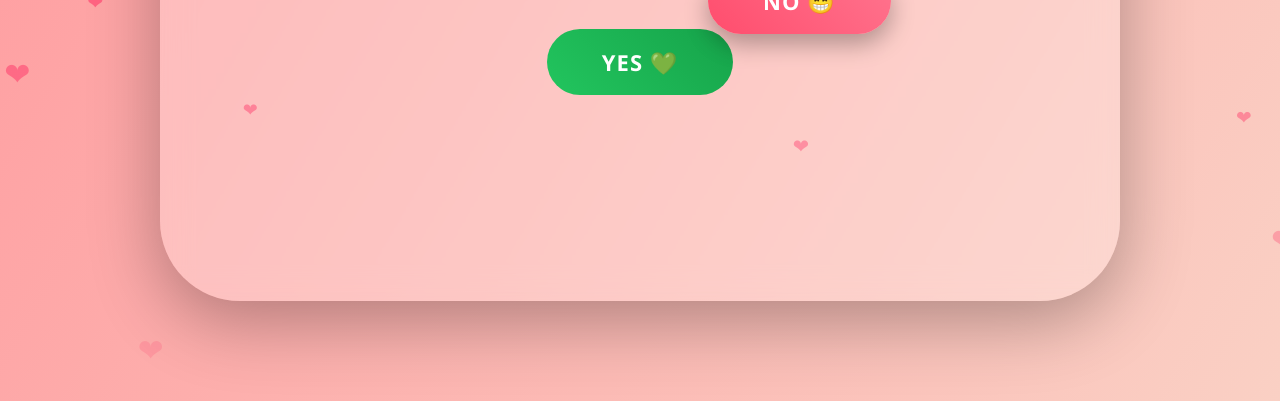
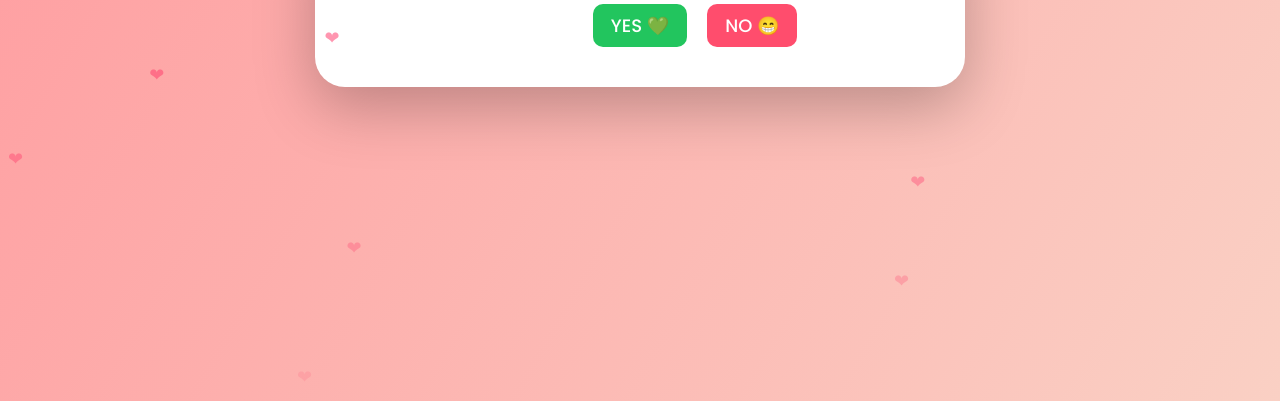
Before and after one commit to GUNTISAICHARAN/Request, a plain HTML site: page index.html in a window 1280 px wide. Shown: the part 399-800 px from the top of the page. Drawn offline with Linux system fonts and the light colour scheme.

Commit message:
Update index.html

```diff
--- a/index.html
+++ b/index.html
@@ -1,15 +1,13 @@
+
 <!DOCTYPE html>
 <html>
 <head>
 <title>Valentine 💖</title>
 
+<link href="https://fonts.googleapis.com/css2?family=Poppins:wght@300;500&family=Dancing+Script:wght@600&family=Playfair+Display:wght@400;600&display=swap" rel="stylesheet">
+
 <style>
-*{
-  margin:0;
-  padding:0;
-  box-sizing:border-box;
-  font-family:'Segoe UI',sans-serif;
-}
+*{ margin:0; padding:0; box-sizing:border-box; }
 
 body{
   height:100vh;
@@ -22,78 +20,47 @@ body{
 
 /* CARD */
 .container{
-  width:75%;
-  height:75%;
-  background:rgba(255,255,255,0.25);
-  backdrop-filter:blur(15px);
-  border-radius:80px;
-  display:flex;
-  flex-direction:column;
-  justify-content:center;
-  align-items:center;
+  width:55%;
+  max-width:650px;
+  background:white;
+  border-radius:30px;
+  padding:30px 35px;
+  text-align:center;
+  box-shadow:0 20px 60px rgba(0,0,0,0.25);
   position:relative;
-  box-shadow:0 20px 70px rgba(0,0,0,0.3);
-  transition:0.6s;
 }
 
+/* HEADING */
 h1{
-  font-size:52px;
+  font-size:32px;
   color:#ff2e63;
-  margin-bottom:50px;
-  text-shadow:0 5px 15px rgba(0,0,0,0.2);
+  font-family:'Dancing Script',cursive;
+  margin-bottom:10px;
 }
 
-/* BEAUTIFUL BUTTON STYLE */
+/* BUTTONS */
 button{
-  padding:18px 55px;
-  font-size:22px;
+  padding:8px 18px;
+  font-size:18px;
   border:none;
-  border-radius:50px;
+  border-radius:10px;
   cursor:pointer;
-  margin:20px;
-  font-weight:bold;
-  letter-spacing:1px;
-  position:relative;
-  overflow:hidden;
-  transition:0.4s;
+  margin:10px;
+  font-family:Poppins;
 }
 
-/* glowing border effect */
-button::before{
-  content:"";
-  position:absolute;
-  width:0%;
-  height:100%;
-  left:0;
-  top:0;
-  background:rgba(255,255,255,0.3);
-  transition:0.4s;
-}
-button:hover::before{ width:100%; }
+#yesBtn{ background:#22c55e; color:white; }
+#noBtn{ background:#ff4d6d; color:white; position:absolute; }
 
-/* YES BUTTON */
-#yesBtn{
-  background:linear-gradient(45deg,#22c55e,#16a34a);
-  color:white;
-  box-shadow:0 10px 25px rgba(0,0,0,0.3);
-  animation:pulse 1.8s infinite;
-}
-#yesBtn:hover{ transform:scale(1.15); }
-
-/* NO BUTTON */
-#noBtn{
-  background:linear-gradient(45deg,#ff4d6d,#ff758f);
-  color:white;
-  position:absolute;
-  left:55%;
-  box-shadow:0 10px 25px rgba(0,0,0,0.3);
-}
-#noBtn:hover{ transform:scale(1.15); }
-
-@keyframes pulse{
-  0%{ box-shadow:0 0 0 0 rgba(34,197,94,0.7); }
-  70%{ box-shadow:0 0 0 25px rgba(34,197,94,0); }
-  100%{ box-shadow:0 0 0 0 rgba(34,197,94,0); }
+/* MESSAGE TEXT */
+#loveText{
+  display:none;
+  /*font-family:'Playfair Display', Cursive;*/
+  font-family: cursive;
+  font-size:15px;
+  color:#5a2a2a;
+  line-height:1.6;
+  margin-top:8px;
 }
 
 /* HEART RAIN */
@@ -101,80 +68,62 @@ button:hover::before{ width:100%; }
   position:fixed;
   top:-10px;
   color:#ff2e63;
-  font-size:22px;
+  font-size:18px;
   animation:fall linear forwards;
 }
-
 @keyframes fall{
-  to{
-    transform:translateY(110vh);
-    opacity:0;
-  }
+  to{ transform:translateY(110vh); opacity:0; }
 }
-
-/* IMAGE AFTER YES */
-#loveImg{
-  width:300px;
-  border-radius:25px;
-  margin-top:30px;
-  display:none;
-  box-shadow:0 10px 40px rgba(0,0,0,0.4);
-  animation:zoom 1s ease;
-}
-
-@keyframes zoom{
-  from{ transform:scale(0); opacity:0; }
-  to{ transform:scale(1); opacity:1; }
-}
-
 </style>
 </head>
 
 <body>
 
-<div class="container" id="card">
+<div class="container">
   <h1 id="title">Will you be my Valentine? 💖</h1>
 
   <button id="yesBtn" onclick="yesClick()">YES 💚</button>
   <button id="noBtn" onmouseover="moveButton()">NO 😁</button>
 
-  <!-- Romantic Image -->
-  <img id="loveImg"
-  src="https://i.imgur.com/8Km9tLL.jpg">
+  <p id="loveText">
+Hi Moina, how are you? <br><br>
+
+I just want to say, my feelings for you will never change. That day when I spoke like that and asked you to talk to me, it was because I had just got my job and I wanted to surprise you. that’s why I begged you to talk with me. I was desperate to share that happiness with you, but things felt weird and everything went wrong.<br><br>
+
+The very next day I had my HR interview. If I had attended the HR interview, I would have fixed the package and stayed in Hyderabad. Anyway, I got the job now and I have to move to Chennai. It’s not the package I expected, but it’s okay. As I promised, after getting the job I’m talking to you.<br><br>
+
+From now, maybe I won’t show my feelings openly. they will stay inside me. But I just want to ask you one thing <br><br>
+
+<b>Will you be my Valentine as my best friend? 💖</b>
+  </p>
+
 </div>
 
 <script>
-
-/* YES CLICK */
 function yesClick(){
-  document.getElementById("title").innerHTML="Yayyyy 💖 She said YES 😍";
+  document.getElementById("title").innerHTML="Heyyy she said Yes....🥳🕺";
   document.getElementById("yesBtn").style.display="none";
   document.getElementById("noBtn").style.display="none";
-  document.getElementById("loveImg").style.display="block";
+  document.getElementById("loveText").style.display="block";
 }
 
-/* RUNNING NO BUTTON 😆 */
 function moveButton(){
   var btn=document.getElementById("noBtn");
-  var x=Math.random()*window.innerWidth*0.6;
-  var y=Math.random()*window.innerHeight*0.6;
-  btn.style.left=x+"px";
-  btn.style.top=y+"px";
+  btn.style.left=Math.random()*350+"px";
+  btn.style.top=Math.random()*200+"px";
 }
 
-/* HEART RAIN */
 function createHeart(){
   const heart=document.createElement("div");
   heart.classList.add("heart");
   heart.innerHTML="❤";
   heart.style.left=Math.random()*100+"vw";
   heart.style.animationDuration=(Math.random()*3+3)+"s";
-  heart.style.fontSize=(Math.random()*20+15)+"px";
   document.body.appendChild(heart);
   setTimeout(()=>heart.remove(),5000);
 }
-setInterval(createHeart,200);
+setInterval(createHeart,250);
+</script>
 
-</script>
 </body>
 </html>
```
